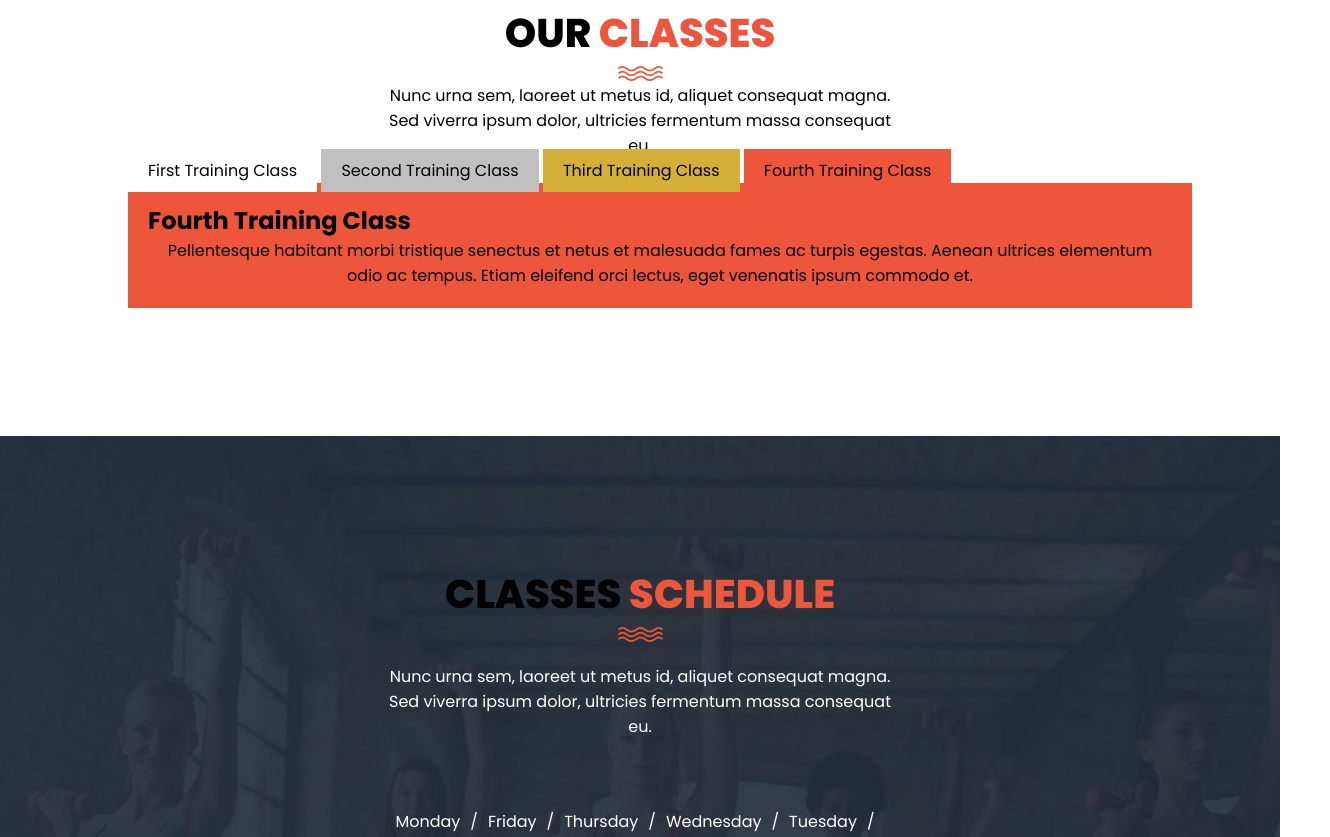
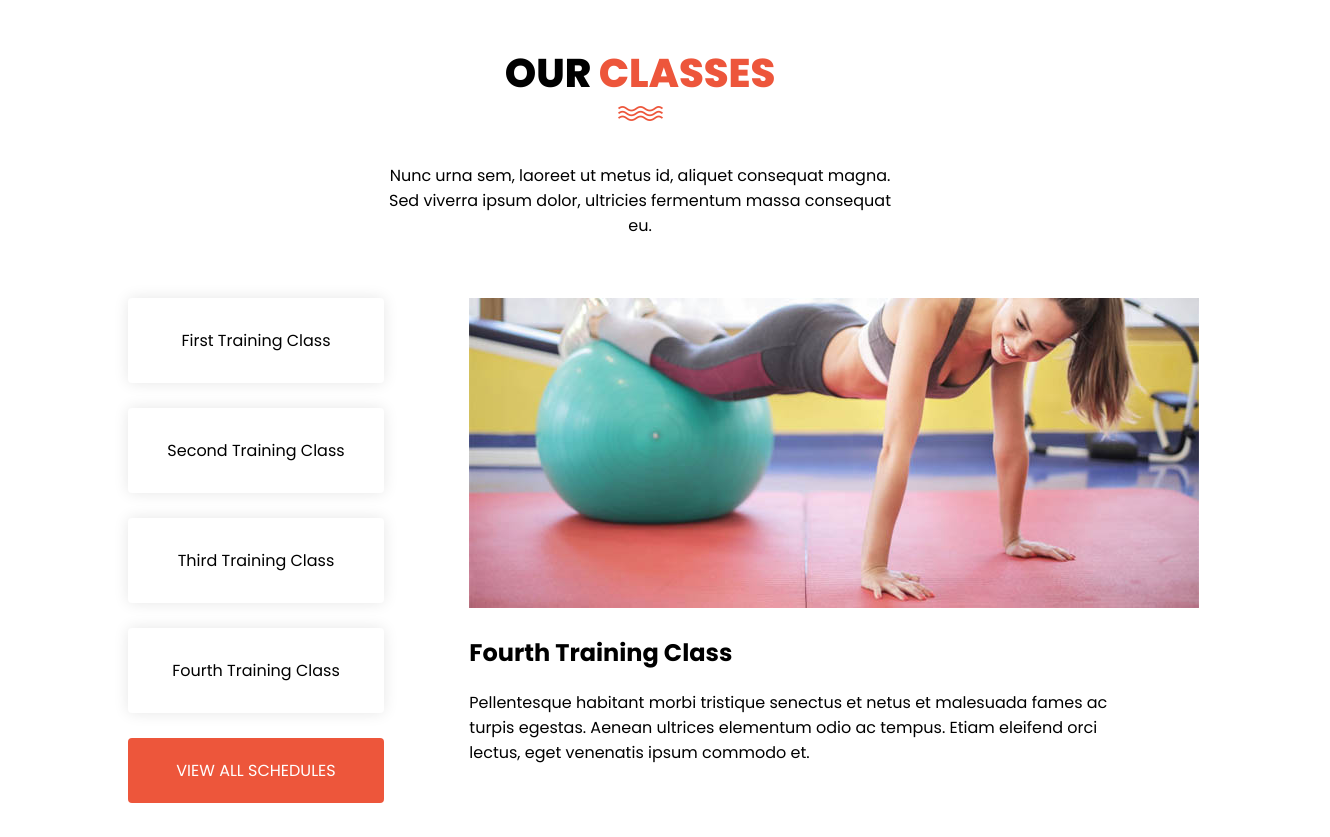
Before and after one commit to sqirum/training-studio, a website: page index.html in a window 1280 px wide. Shown: the part 2305-3142 px from the top of the page, 1330 px wide, since content can reach past the window. Drawn offline with Linux system fonts and the light colour scheme.

Commit message:
finish project

```diff
--- a/index.html
+++ b/index.html
@@ -112,26 +112,33 @@
                 <input type="radio" id="tabn1" name="tabs-comp-2" checked="checked">
                 <label for="tabn1" class="number1">First Training Class</label>
                 <div class="tab number1">
+                    <img src="/img/training-image-01.jpg" alt="">
                     <h3>First Training Class</h3>
                     <p>Pellentesque habitant morbi tristique senectus et netus et malesuada fames ac turpis egestas. Aenean ultrices elementum odio ac tempus. Etiam eleifend orci lectus, eget venenatis ipsum commodo et.</p>
                 </div>
                 <input type="radio" id="tabn2" name="tabs-comp-2">
                 <label for="tabn2" class="number2">Second Training Class</label>
                 <div class="tab number2">
+                    <img src="/img/training-image-02.jpg" alt="">
                     <h3>Second Training Class</h3>
                     <p>Pellentesque habitant morbi tristique senectus et netus et malesuada fames ac turpis egestas. Aenean ultrices elementum odio ac tempus. Etiam eleifend orci lectus, eget venenatis ipsum commodo et.</p>
                 </div>
                 <input type="radio" id="tabn3" name="tabs-comp-2">
                 <label for="tabn3" class="number3">Third Training Class</label>
                 <div class="tab number3">
+                    <img src="/img/training-image-03.jpg" alt="">
                     <h3>Third Training Class</h3>
                     <p>Pellentesque habitant morbi tristique senectus et netus et malesuada fames ac turpis egestas. Aenean ultrices elementum odio ac tempus. Etiam eleifend orci lectus, eget venenatis ipsum commodo et.</p>
                 </div>
                 <input type="radio" id="tabn4" name="tabs-comp-2" checked="checked">
                 <label for="tabn4" class="number4">Fourth Training Class</label>
                 <div class="tab number4">
+                    <img src="/img/training-image-04.jpg" alt="">
                     <h3>Fourth Training Class</h3>
                     <p>Pellentesque habitant morbi tristique senectus et netus et malesuada fames ac turpis egestas. Aenean ultrices elementum odio ac tempus. Etiam eleifend orci lectus, eget venenatis ipsum commodo et.</p>
+                </div>
+                <div class="btn">
+                    <a href="#" class="btn-primary">View all schedules</a>
                 </div>
             </div>
         </div>
--- a/styles.scss
+++ b/styles.scss
@@ -38,6 +38,7 @@ h2 {
     text-transform: uppercase;
     font-size: 40px;
     font-weight: 800;
+    margin-bottom: 40px;
     span {
         color: $orange;
     }
@@ -233,6 +234,10 @@ section#classes {
     }
     .mytabs {
         grid-column: 1/13;
+        display: grid;
+        grid-template-columns: repeat(12, 1fr);
+        row-gap: 25px;
+        margin-top: 60px;
         input[type='radio'] {
             display: none;
             &:checked {
@@ -244,40 +249,40 @@ section#classes {
             }
           }
           label {
-            padding: 10px 20px;
+            padding: 30px 0;
             cursor: pointer;
-            &.number1 {
-              background: #fff;
-            }
-            &.number2 {
-              background: #C0C0C0;
-            }
-            &.number3 {
-              background: #d4af37;
-            }
-            &.number4 {
-                background: $orange;
-            }
+            grid-column: 1/4;
+            text-align: center;
+            background: $white;
+            border-radius: 4px;
+            box-shadow: 0px 0px 15px rgb(0 0 0 / 10%);
+          }
+          .btn {
+              grid-column: 1/4;
+              grid-row: 5/6;
+              width: 100%;
+              a{
+                text-transform: uppercase;
+                text-decoration: none;
+                width: 100%;
+                text-align: center;
+                border-radius: 4px;
+                padding: 20px 0;
+              }
           }
           .tab {
             width: 100%;
-            padding: 20px;
             order: 1;
             display: none;
-            &.number1 {
-              background: #fff;
-            }
-            &.number2 {
-              background: #C0C0C0;
-            }
-            &.number3 {
-              background: #d4af37;
-            }
-            &.number4 {
-                background: $orange;
-            }
+            grid-column: 5/13;
+            grid-row: 1/6;
             h3 {
               font-size: 1.5em;
+              margin: 20px 0;
+            }
+            p {
+                text-align: left;
+                margin: 20px 0;
             }
           }
     }
@@ -379,11 +384,15 @@ section#experts {
                 padding: 0;
             }
             ul {
-                display: flex;
                 a {
                     color: $orange;
                     text-decoration: none;
                     border-bottom: 1px solid $white;
+                    display: inline-block;
+                    margin: 0 10px;
+                    &:first-child {
+                        margin-left: 0;
+                    }
                     &:hover {
                         animation: underlineAnimation .5s running;
                         @keyframes underlineAnimation {
```
Also changed, not shown: css/styles.css.
